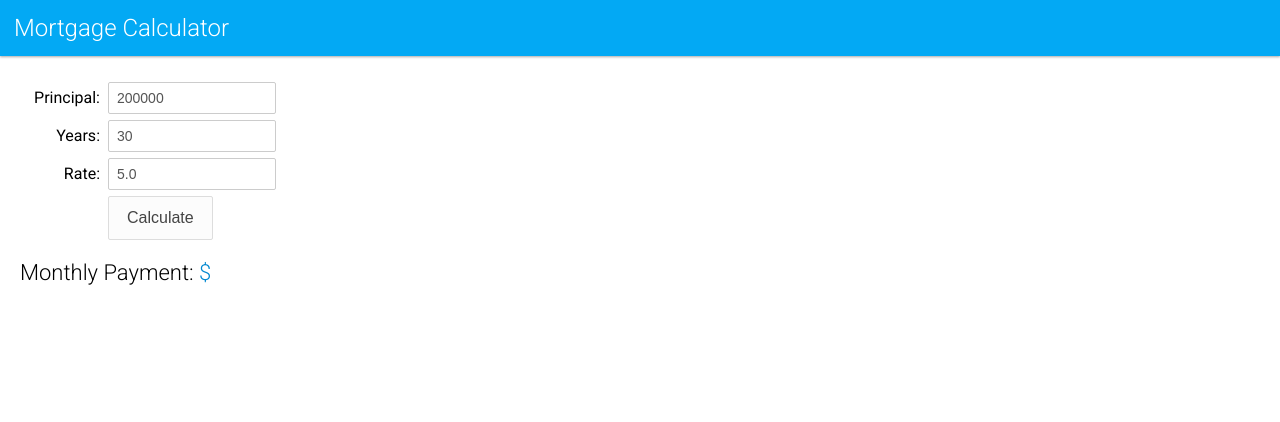
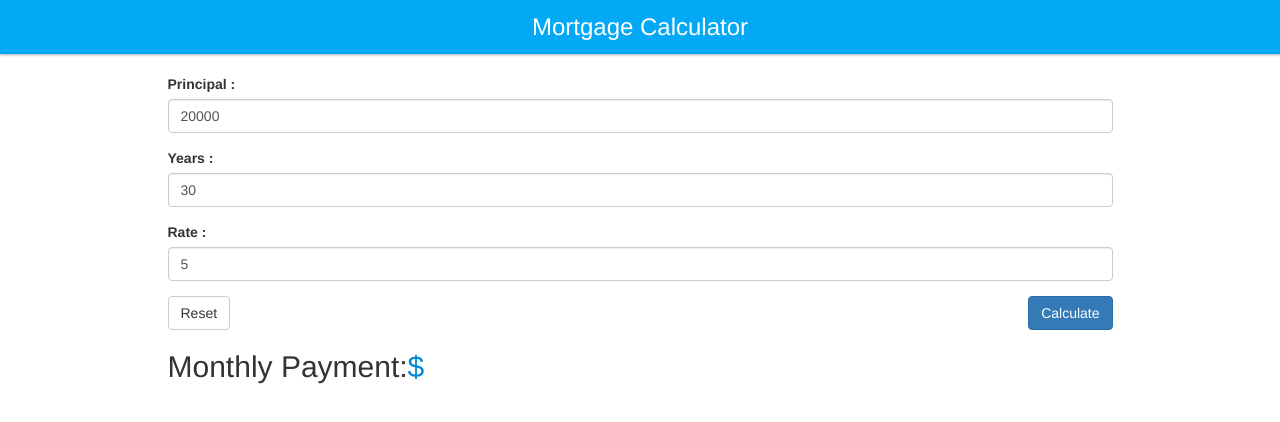
Before and after one commit to iTechJ/webpack, a website built with webpack: page src/index.html in a window 1280 px wide. Built offline with nearby package versions, Linux system fonts and the light colour scheme.

Commit message:
Webpack dev server, hmr and eslint added to tutorial

```diff
--- a/src/css/styles.css
+++ b/src/css/styles.css
@@ -47,49 +47,6 @@ h3 > span {
     color: #EF6C00;
 }
 
-input[type=text] {
-    -webkit-appearance: none;
-    width: 150px;
-    height: 24px;
-    padding: 3px 8px;
-    font-size: 14px;
-    line-height: 1.42857143;
-    color: #555;
-    border: 1px solid #ccc;
-    border-radius: 2px;
-    -webkit-box-shadow: none;
-    box-shadow: none;
-}
-
-table {
-    border-collapse: collapse;
-    font-weight: 300;
-    font-size: 12px;
-}
-
-th {
-    text-align: right;
-    font-weight: 400;
-}
-
-td {
-    text-align: right;
-    padding: 0 .5rem;
-}
-
-th,
-td {
-    border: solid 1px #EEEEEE !important;
-    padding: 1px 4px;
-}
-
-label {
-    display: inline-block;
-    width: 80px;
-    text-align: right;
-    margin-right: 4px;
-}
-
 .content {
     padding: 20px;
 }
@@ -124,37 +81,3 @@ label {
 .currency::before {
     content:"$";
 }
-
-.left {
-    text-align: left;
-}
-
-.form > div {
-    margin: 6px 0;
-}
-
-button {
-    text-transform: none;
-    -webkit-appearance: none;
-    cursor: pointer;
-    padding: 12px 18px;
-    border-radius: 2px;
-    background: #FCFCFC;
-    font-size: 16px;
-    border: solid 1px #ddd;
-    color: #444;
-}
-
-button:hover {
-    background: #F4F4F4;
-    border: solid 1px #ccc;
-}
-
-button:active {
-    background: #FEFEFE;
-    border: solid 1px #ddd;
-}
-
-button:focus {
-    outline:0;
-}
--- a/src/index.html
+++ b/src/index.html
@@ -1,34 +1,12 @@
 <!DOCTYPE html>
-<html>
+<html lang="en">
     <head>
+        <title>Webpack Dev server, HMR and ESLint</title>
         <meta charset="utf-8">
         <link href='http://fonts.googleapis.com/css?family=Roboto:400,300,700' rel='stylesheet' type='text/css'>
     </head>
     <body>
-        <header>
-            <h1>Mortgage Calculator</h1>
-        </header>
-        <div class="content">
-            <div class="form">
-                <div>
-                    <label>Principal:</label>
-                    <input type="text" id="principal" value="200000"/>
-                </div>
-                <div>
-                    <label>Years:</label>
-                    <input type="text" id="years" value="30"/>
-                </div>
-                <div>
-                    <label htmlFor="rate">Rate:</label>
-                    <input type="text" id="rate" value="5.0"/>
-                </div>
-                <div>
-                    <label htmlFor="calcBtn"></label>
-                    <button id="calcBtn">Calculate</button>
-                </div>
-            </div>
-            <h2>Monthly Payment: <span id="monthlyPayment" class="currency"></span></h2>
-        </div>
-        <script src="bundle.js"></script>
+        <div id="app-container"></div>
+        <script src="assets/bundle.js"></script>
     </body>
 </html>
--- /dev/null
+++ b/src/js/components/app-button.js
@@ -0,0 +1,9 @@
+export default function (id, label, className, onClick) {
+  const formButton = document.createElement('button');
+  formButton.setAttribute('id', id);
+  formButton.addEventListener('click', onClick);
+  console.log('We are here - going to re-render app button4');
+  formButton.setAttribute('class', className);
+  formButton.innerHTML = label;
+  return formButton;
+}
--- /dev/null
+++ b/src/js/components/app-content.js
@@ -0,0 +1,49 @@
+import FormRow from './form-row.js';
+import Button from './app-button.js';
+
+export default function (formDescription, formBehaviour) {
+  const content = document.createElement('div');
+  content.setAttribute('class', 'content container');
+
+  const contentRow = document.createElement('div');
+  contentRow.setAttribute('class', 'row');
+  content.appendChild(contentRow);
+
+  const contentCell = document.createElement('div');
+  contentCell.setAttribute('class', 'col-md-10 col-md-offset-1');
+  contentRow.appendChild(contentCell);
+
+  const form = document.createElement('div');
+  contentCell.appendChild(form);
+
+  formDescription.items.forEach((item) => {
+    form.appendChild(FormRow(item));
+  });
+
+  const buttonRow = document.createElement('div');
+  buttonRow.setAttribute('class', 'row');
+  const buttonRowCell = document.createElement('div');
+  buttonRowCell.setAttribute('class', 'col-md-12');
+  buttonRow.appendChild(buttonRowCell);
+
+  form.appendChild(buttonRow);
+  buttonRowCell.appendChild(Button('resetBtn', 'Reset', 'btn btn-default', formBehaviour.onReset));
+  buttonRowCell.appendChild(Button('calcBtn', 'Calculate', 'btn btn-primary pull-right', formBehaviour.onSubmit('monthlyPayment')));
+
+  const resultRow = document.createElement('div');
+  resultRow.setAttribute('class', 'row');
+
+  const resultCell = document.createElement('div');
+  resultCell.setAttribute('class', 'col-md-12');
+  resultRow.appendChild(resultCell);
+
+  const resultLabelWrapper = document.createElement('h2');
+  resultLabelWrapper.innerHTML = 'Monthly Payment:';
+  resultCell.appendChild(resultLabelWrapper);
+  const resultLabel = document.createElement('span');
+  resultLabel.setAttribute('id', 'monthlyPayment');
+  resultLabel.setAttribute('class', 'currency');
+  resultLabelWrapper.appendChild(resultLabel);
+  form.appendChild(resultRow);
+  return content;
+}
--- /dev/null
+++ b/src/js/components/app-header.js
@@ -0,0 +1,8 @@
+export default function (labelText) {
+  const header = document.createElement('header');
+  const label = document.createElement('h1');
+  label.setAttribute('class', 'text-center');
+  label.innerHTML = labelText;
+  header.appendChild(label);
+  return header;
+}
--- /dev/null
+++ b/src/js/components/form-row.js
@@ -0,0 +1,14 @@
+export default function (rowDescription) {
+  const row = document.createElement('div');
+  row.setAttribute('class', 'form-group');
+  const label = document.createElement('label');
+  label.innerHTML = `${rowDescription.label} :`;
+  const userInput = document.createElement('input');
+  userInput.setAttribute('type', 'text');
+  userInput.setAttribute('id', rowDescription.id);
+  userInput.setAttribute('value', rowDescription.value);
+  userInput.setAttribute('class', 'form-control');
+  row.appendChild(label);
+  row.appendChild(userInput);
+  return row;
+}
--- /dev/null
+++ b/src/js/form-descriptor.js
@@ -0,0 +1,16 @@
+export let config = {
+  items: [{
+    id: 'principal',
+    label: 'Principal',
+    value: 20000
+  }, {
+    id: 'years',
+    label: 'Years',
+    value: 30
+  }, {
+    id: 'rate',
+    label: 'Rate',
+    value: 5.0
+  }
+  ]
+};
--- a/src/js/main.js
+++ b/src/js/main.js
@@ -1,18 +1,45 @@
-import '../css/styles.css'
+import '../css/styles.css';
+import 'bootstrap/dist/css/bootstrap.css';
+import AppHeader from './components/app-header.js';
+import AppContent from './components/app-content.js';
+import {config} from './form-descriptor.js';
 
-var calculateMonthlyPayment = function (principal, years, rate) {
-    let monthlyRate = 1;
-    if (rate) {
-        monthlyRate = rate / 100 / 12;
-    }
-    let monthlyPayment = principal * monthlyRate / (1 - (Math.pow(1 / (1 + monthlyRate), years * 12)));
-    return monthlyPayment;
+const behaviour = {
+  onSubmit: handleCalculateButtonClick,
+  onReset: initApplication
 };
 
-document.getElementById('calcBtn').addEventListener('click', () => {
-    const principal = document.getElementById("principal").value;
-    const years = document.getElementById("years").value;
-    const rate = document.getElementById("rate").value;
+initApplication();
+
+function handleCalculateButtonClick(resultWrapperId) {
+  return () => {
+    function calculateMonthlyPayment(principal, years, rate) {
+      let monthlyRate = 1;
+      if (rate) {
+        monthlyRate = rate / 100 / 12;
+      }
+      let monthlyPayment = principal * monthlyRate / (1 - (Math.pow(1 / (1 + monthlyRate), years * 12)));
+      return monthlyPayment;
+    }
+
+    const principal = document.getElementById('principal').value;
+    const years = document.getElementById('years').value;
+    const rate = document.getElementById('rate').value;
     const monthlyPayment = calculateMonthlyPayment(principal, years, rate);
-    document.getElementById("monthlyPayment").innerHTML = monthlyPayment.toFixed(2);
-});
+    document.getElementById(resultWrapperId).innerHTML = monthlyPayment.toFixed(2);
+  };
+}
+
+function initApplication() {
+  const appContainer = document.getElementById('app-container');
+  appContainer.innerHTML = '';
+  if (appContainer) {
+    appContainer.appendChild(AppHeader('Mortgage Calculator'));
+    appContainer.appendChild(AppContent(config, behaviour));
+  }
+}
+
+/*  This is a key for Hot module reloading */
+if (module.hot) {
+  module.hot.accept();
+}
--- a/webpack.config.js
+++ b/webpack.config.js
@@ -4,16 +4,30 @@ let path = require('path');
 let port = 8080;
 let srcPath = path.join(__dirname, '/../src');
 let webpack = require('webpack');
+let publicPath = '/assets/';
 
 module.exports = {
+  watch: true,
   entry: [
+    'webpack-dev-server/client?http://localhost:8080',
+    'webpack/hot/only-dev-server',
     './src/js/main.js'
   ],
   devtool: 'eval',
   output: {
-    path: path.join(__dirname, '/dist'),
-    filename: 'bundle.js'
+    path: path.join(__dirname, './dist/assets'),
+    filename: 'bundle.js',
+    publicPath: publicPath
   },
+  devServer: {
+    contentBase: './src/',
+    hot: true,
+    port: port,
+    publicPath: publicPath
+  },
+  plugins: [
+    new webpack.HotModuleReplacementPlugin()
+  ],
   module: {
     rules: [
       {
@@ -24,12 +38,49 @@ module.exports = {
         ]
       },
       {
+        test: /\.(js)$/,
+        enforce: 'pre',
+        loader: 'eslint-loader',
+        options: {
+          emitWarning: true
+        }
+      },
+      {
         test: /\.css$/,
         use: [
           'style-loader',
           'css-loader'
         ]
-      }
+      },
+      {
+        test: /\.sass/,
+        use: [
+          {
+            loader: "style-loader"
+          },
+          {
+            loader: "css-loader"
+          },
+          {
+            loader: "sass-loader?outputStyle=expanded&indentedSyntax"
+          }
+        ]
+      },
+      {
+        test: /\.woff(2)?(\?v=[0-9]\.[0-9]\.[0-9])?$/,
+        use: {
+          loader: 'url-loader?limit=100000&mimetype=application/font-woff'
+        }
+      },
+      {
+        test: /\.(png|jpg|gif|ttf|eot|svg)(\?v=[0-9]\.[0-9]\.[0-9])?$/,
+        use: {
+          loader: 'file-loader',
+          query: {
+            name: '[path][name].[ext]'
+          }
+        }
+      },
     ]
   }
 };
```
Also changed, not shown: package.json (+13 -4 lines), .babelrc (added), .eslintrc.js (added), README.md.
